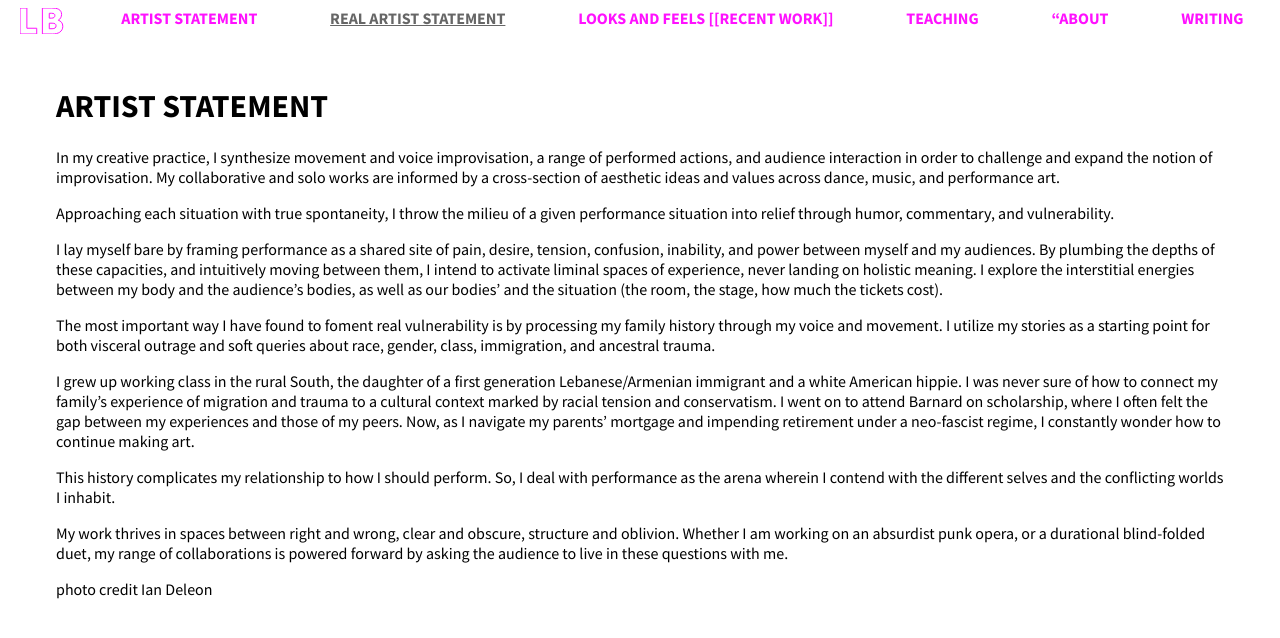
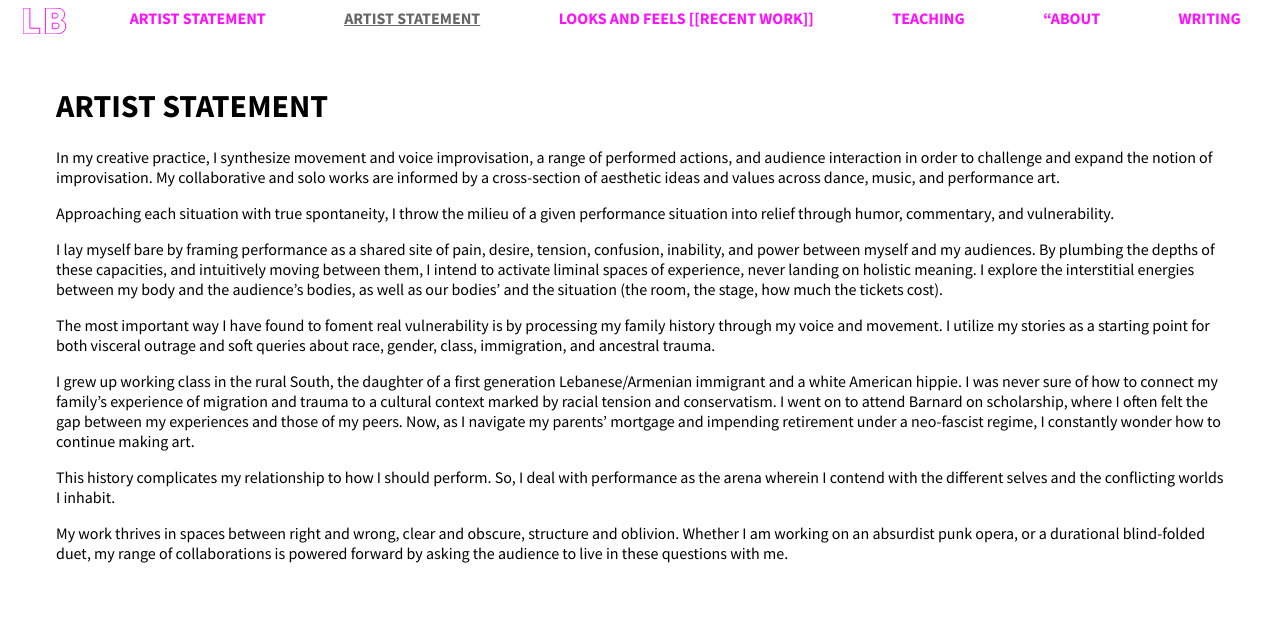
Before and after one commit to lb2410/lorenebouboushian.org, a Jekyll site: the page built from _pages/real_artist_statement.md, in a window 1280 px wide. Shown: the top 638 px of the page. Built offline with Jekyll 4.4.1, drawn with Linux system fonts in a browser that asks for light colours.

Commit message:
Rename artist_statement.md to real_artist_statement.md

```diff
--- a/_pages/real_artist_statement.md
+++ b/_pages/real_artist_statement.md
@@ -1,6 +1,6 @@
 ---
 layout: page
-name: REAL ARTIST STATEMENT
+name: ARTIST STATEMENT
 position: 2
 ---
 
@@ -19,5 +19,3 @@ I grew up working class in the rural South, the daughter of a first generation L
 This history complicates my relationship to how I should perform. So, I deal with performance as the arena wherein I contend with the different selves and the conflicting worlds I inhabit.
 
 My work thrives in spaces between right and wrong, clear and obscure, structure and oblivion. Whether I am working on an absurdist punk opera, or a durational blind-folded duet, my range of collaborations is powered forward by asking the audience to live in these questions with me.
-
-photo credit Ian Deleon
```
